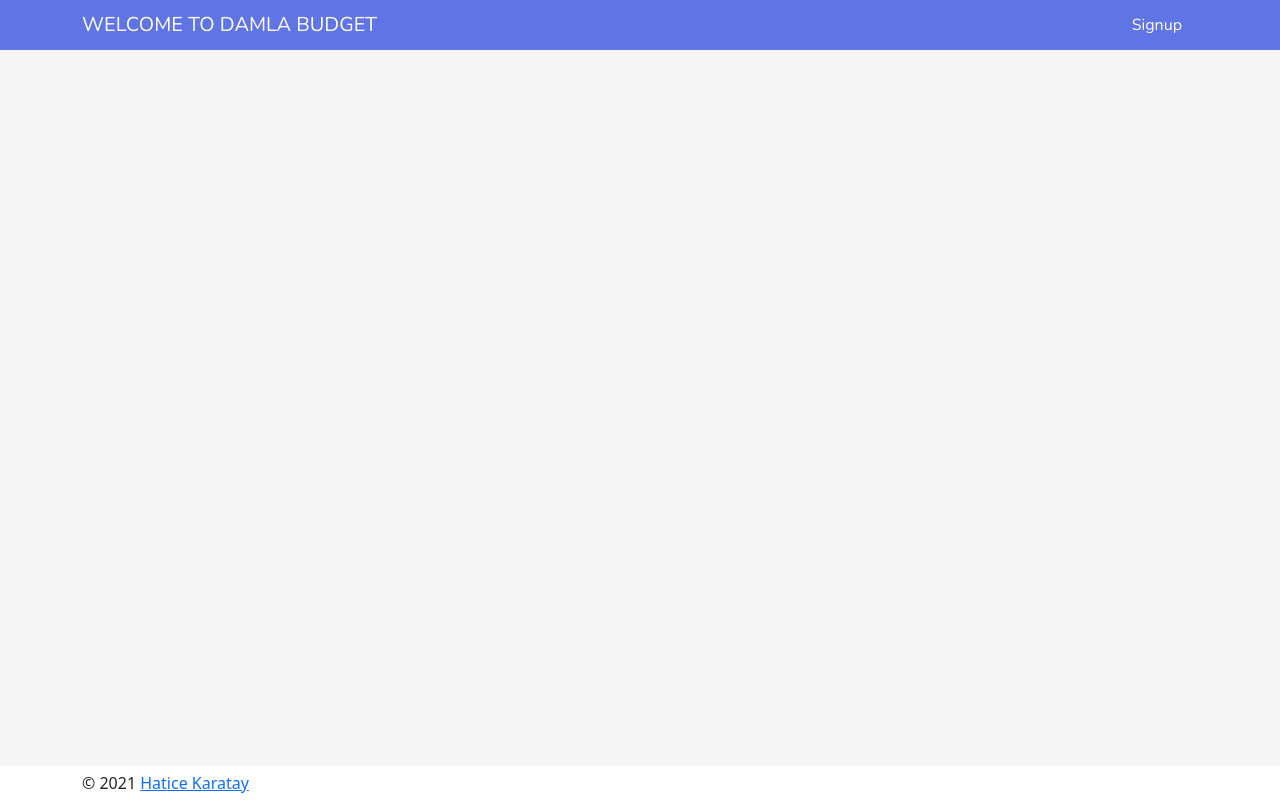
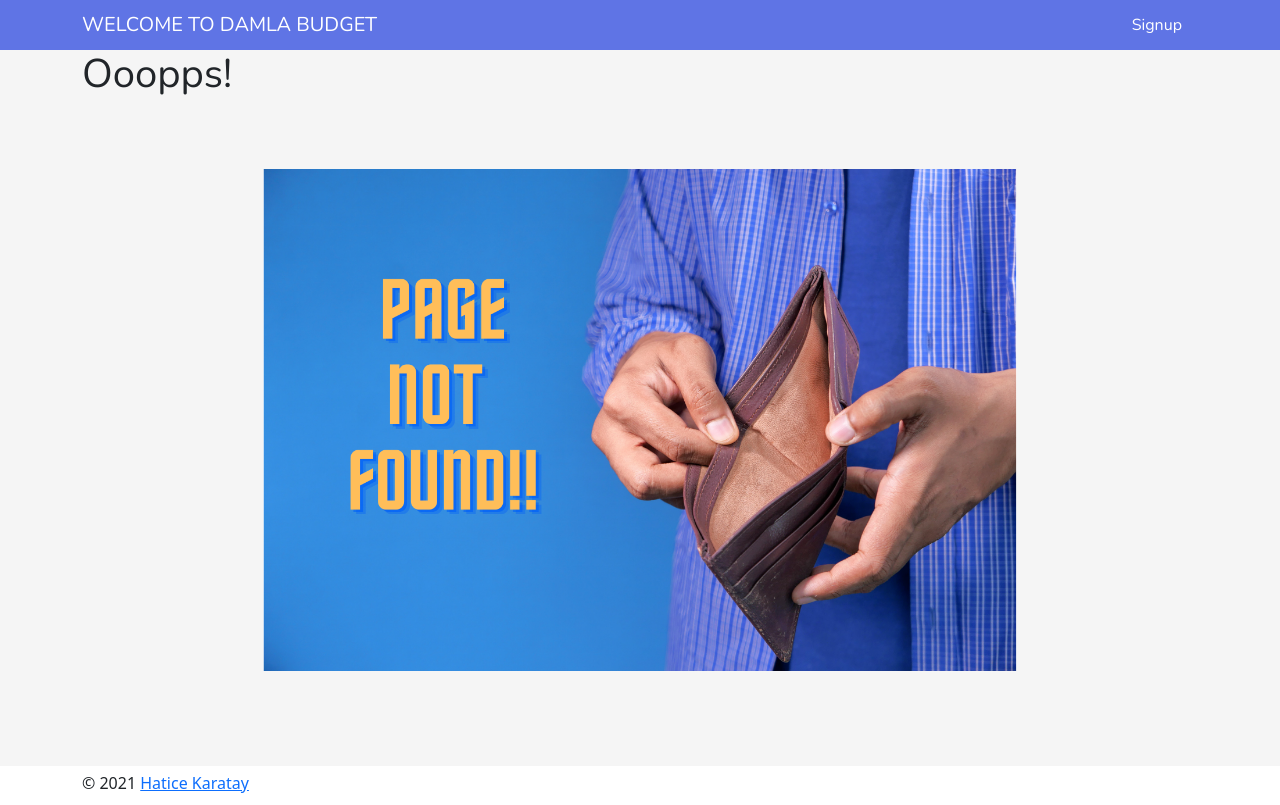
Before and after one commit to haticekaratay/damla-frontend, a React (Create React App) app: page /login in a window 1280 px wide. Built offline with nearby package versions, Linux system fonts and the light colour scheme.

Commit message:
add notFound component

```diff
--- a/src/App.js
+++ b/src/App.js
@@ -1,20 +1,16 @@
 import './App.css';
 import React from "react";
-import {Route} from "react-router-dom"
+import {Switch, Route} from "react-router-dom"
 import { connect } from 'react-redux'
 import {autoLogin} from "./actions/userActions"
 import SignUp from "./components/SignUp";
 import Login from "./components/Login";
 import Navbar from "./components/NavBar";
-// import IncomeContainer from "./components/incomes/incomeContainer";
 import BudgetsContainer from "./components/budgets/budgetsContainer"
 import Footer from './components/Footer';
+import NotFound from './components/NotFound';
 
 class App extends React.Component{
-
-  // componentWillReceiveProps(nextProps) {
-  //       this.setState({ currentUser: nextProps.currentUser });
-  // }
 
 
   render(){
@@ -25,9 +21,12 @@ class App extends React.Component{
         <>
         <div className="app-custom font-custom content-container">
           <Navbar />
-          <Route exact path="/mybudget" component={(routeInfo)=> <BudgetsContainer routeInfo={routeInfo} />} />
-          <Route exact path="/" component={(routeInfo)=> <Login routeInfo={routeInfo} />} />
-          <Route exact path="/signup" component={(routeInfo)=> <SignUp routeInfo={routeInfo} />} />
+          <Switch>
+            <Route exact path="/budgets" component={(routeInfo)=> <BudgetsContainer routeInfo={routeInfo} />} />
+            <Route exact path="/" component={(routeInfo)=> <Login routeInfo={routeInfo} />} />
+            <Route exact path="/signup" component={(routeInfo)=> <SignUp routeInfo={routeInfo} />} />
+            <Route component= {NotFound} />
+          </Switch>
         </div>
         <Footer />
         </>
--- /dev/null
+++ b/src/components/NotFound.js
@@ -0,0 +1,16 @@
+import React from 'react'
+import { Container } from "react-bootstrap"
+import notFound from "../notFound.png"
+import { Image } from "react-bootstrap"
+
+const NotFound = () => {
+
+        return(
+            <Container>
+               <h1>Ooopps!</h1>
+               <Image style={{width: '100%', height: '100%'}} src={notFound} />
+            </Container>
+        )
+}
+
+export default NotFound
```
Also changed, not shown: src/notFound.png (added).
